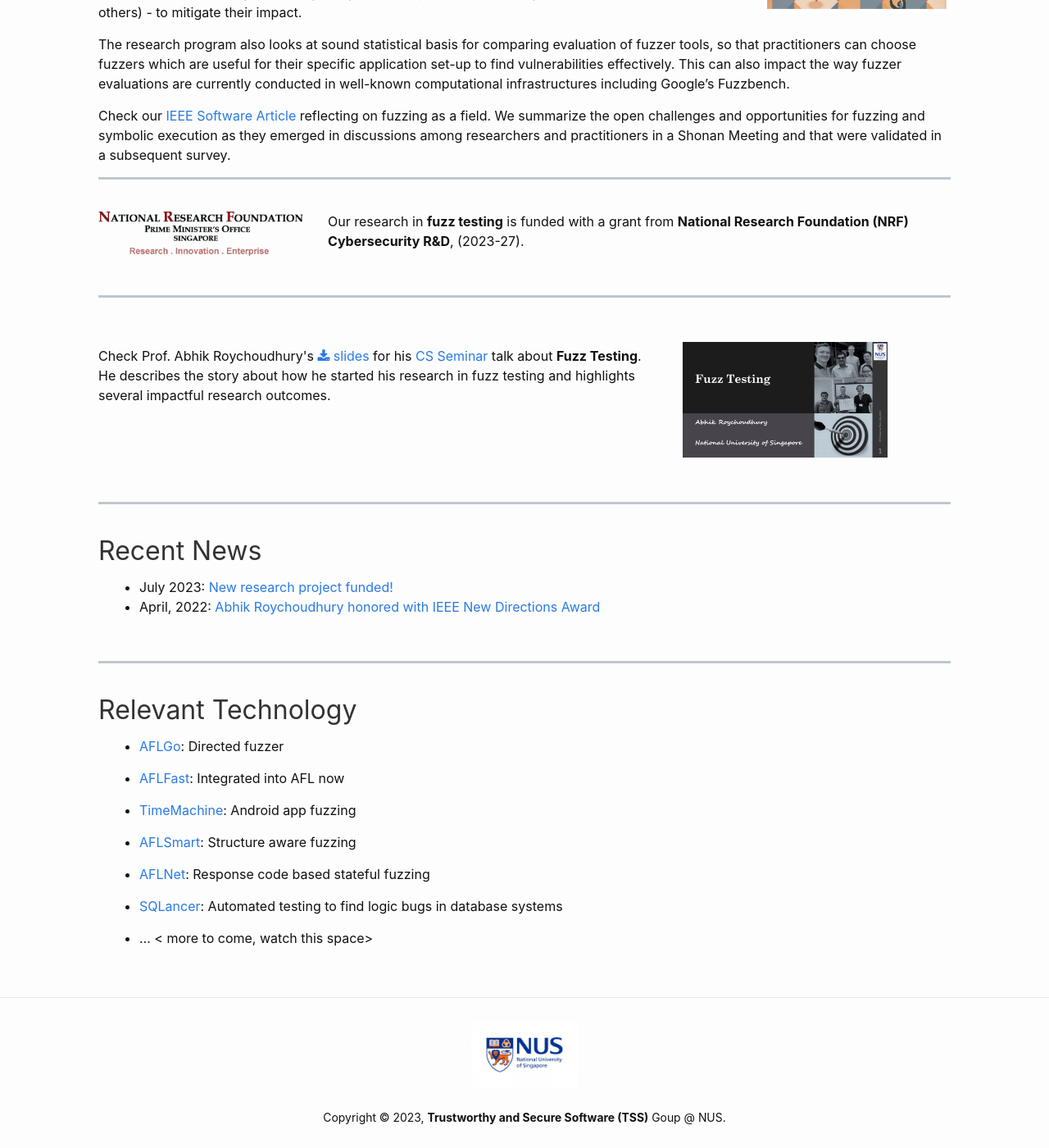
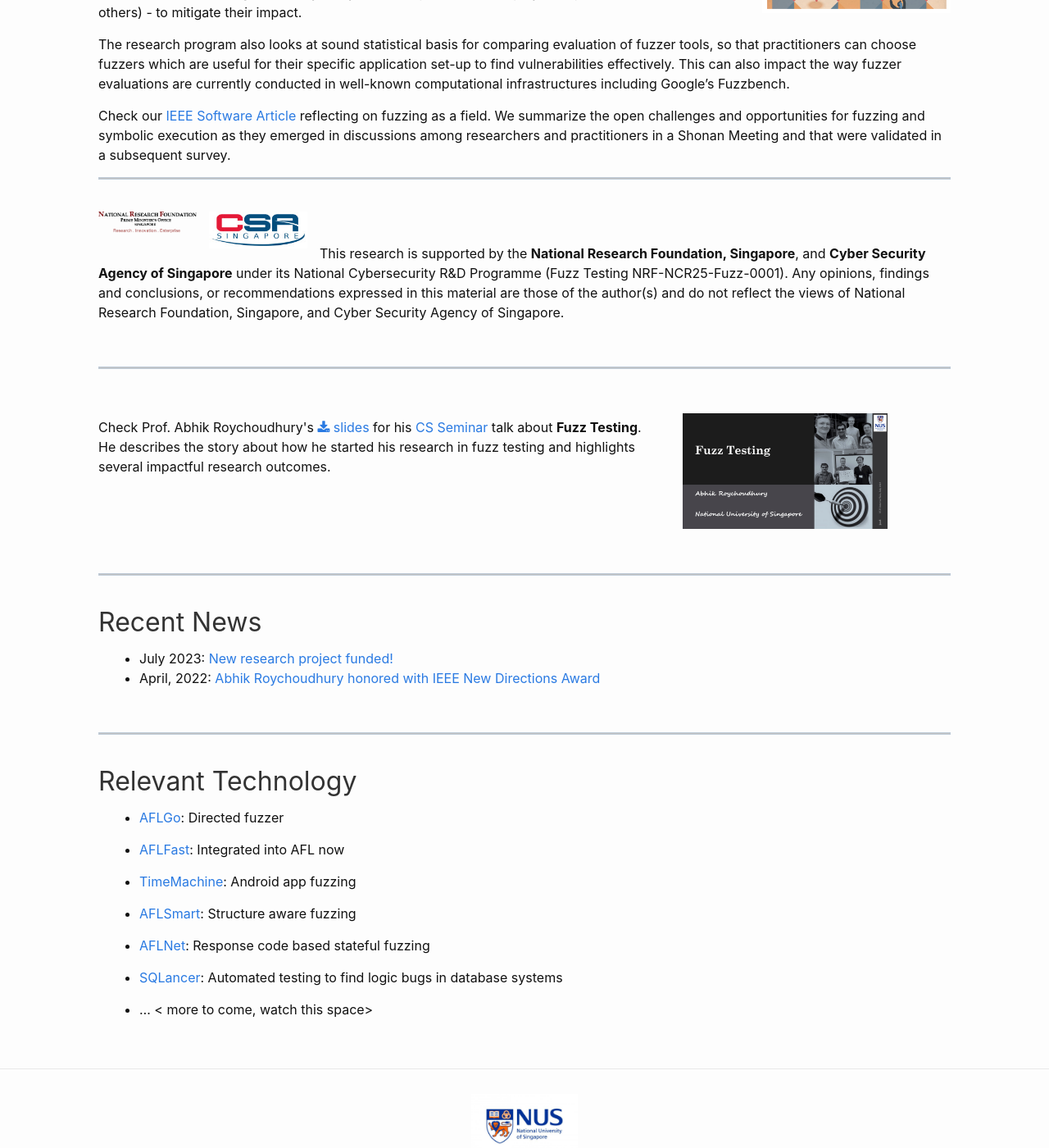
Before and after one commit to nus-tss/nus-tss.github.io, a Jekyll site: the page built from _pages/fuzzing.md, in a window 1280 px wide and 1400 px high, scrolled down 793 px. Shown: the whole window at 82% size. Built offline with Jekyll 4.4.1, drawn with Linux system fonts in a browser that asks for light colours; nearby versions of some CDN libraries.

Commit message:
Change in Acknowledgement Text

```diff
--- a/_includes/footer.html
+++ b/_includes/footer.html
@@ -9,7 +9,7 @@
 
 	<div class="clear"><br></div>
   <div class="clear"></div>
-    <center><small>Copyright &copy; 2023, <b>Trustworthy and Secure Software (TSS)</b> Goup @ NUS.</small></center>
+    <center><small>Copyright &copy; 2023, <b>Trustworthy and Secure Software (TSS)</b> Group @ NUS.</small></center>
   </div>
   </center>
 
--- a/_pages/fuzzing.md
+++ b/_pages/fuzzing.md
@@ -26,9 +26,12 @@ We summarize the open challenges and opportunities for fuzzing and symbolic exec
 <br>
 
 
-<img src="{{ 'images/nrf_logo.png' | relative_url }}" width="250" alt="Fuzzing" style="float:left; margin: 0px 30px 15px 0px;" />
+<img src="{{ 'images/nrf_logo.png' | relative_url }}" width="120" alt="Fuzzing" style="float:left; margin: 0px 15px 0px 0px;" />
+<img src="{{ 'images/csa-logo.jpg' | relative_url }}" width="120" alt="Fuzzing" style="float:left; margin: 0px 15px 0px 0px;" />
 
-Our research in **fuzz testing** is funded with a grant from **National Research Foundation (NRF) Cybersecurity R&D**, (2023-27).
+<br>
+
+This research is supported by the **National Research Foundation, Singapore**, and **Cyber Security Agency of Singapore** under its National Cybersecurity R&D Programme (Fuzz Testing NRF-NCR25-Fuzz-0001). Any opinions, findings and conclusions, or recommendations expressed in this material are those of the author(s) and do not reflect the views of National Research Foundation, Singapore, and Cyber Security Agency of Singapore.
 
 <br>
 
```
